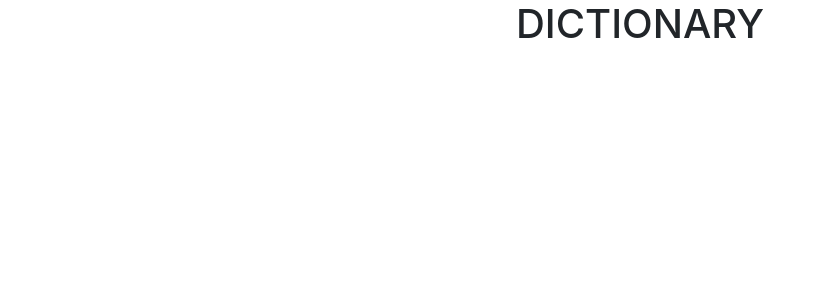
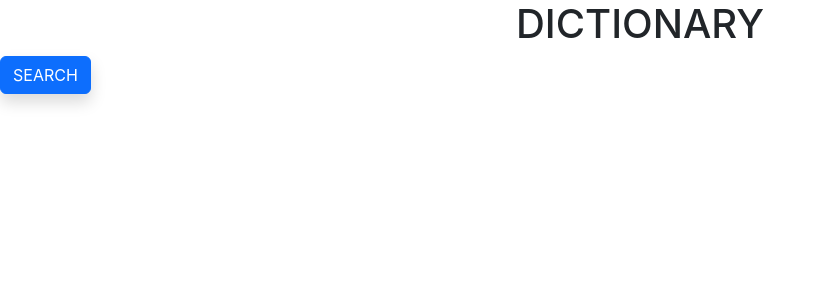
Before and after one commit to becauseidontlike/dictionary, a React (Create React App) app: page / in a window 1280 px wide. Shown: the top 300 px of the page, without its empty margins (0-826 px from the left). Built offline with nearby package versions, Linux system fonts and the light colour scheme.

Commit message:
bootstrap is working

```diff
--- a/src/App.js
+++ b/src/App.js
@@ -4,6 +4,7 @@ function App() {
   return (
     <div className="App">
       <h1>DICTIONARY</h1>
+      <button className="btn btn-primary shadow">SEARCH</button>
     </div>
   );
 }
```
